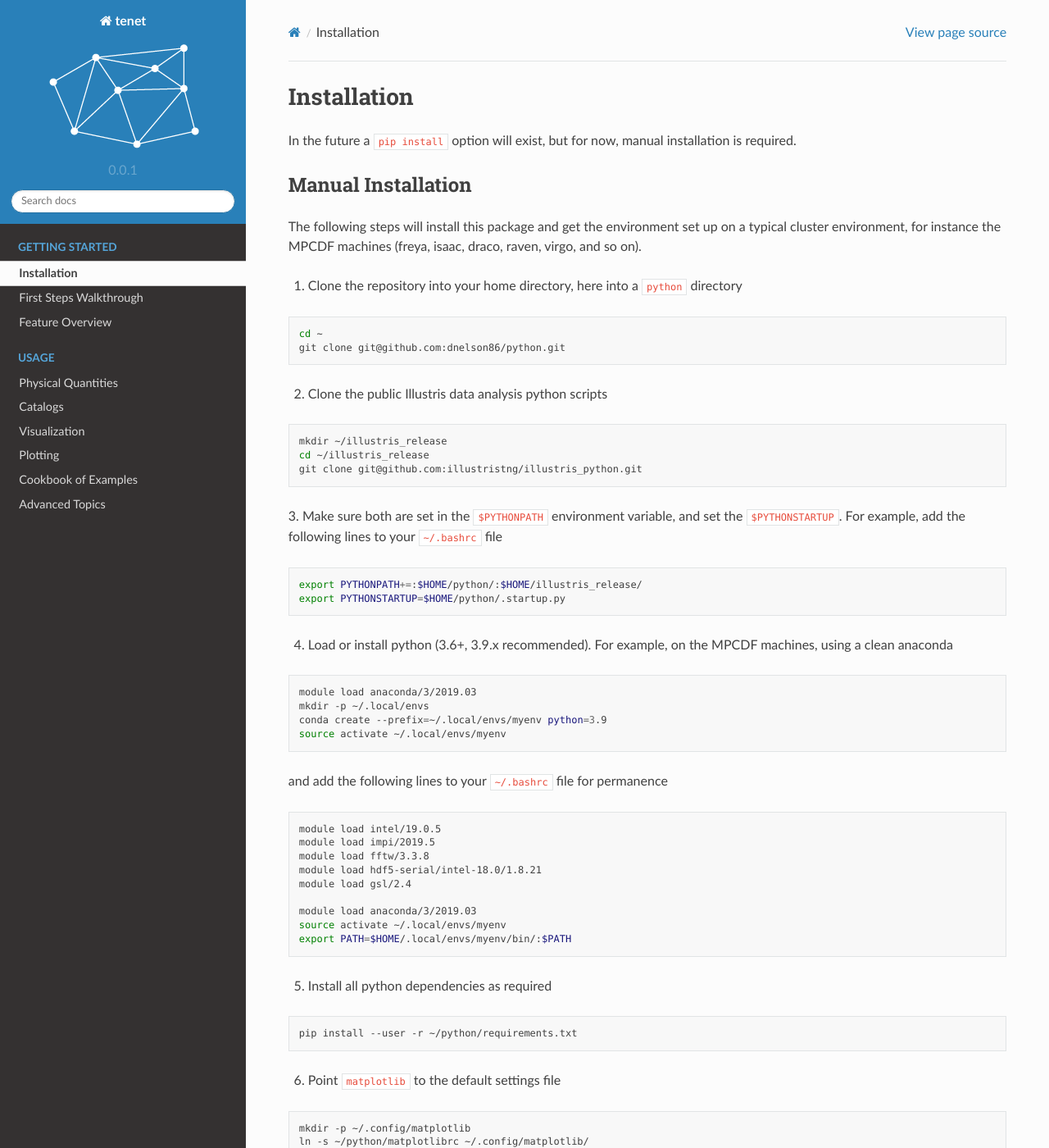
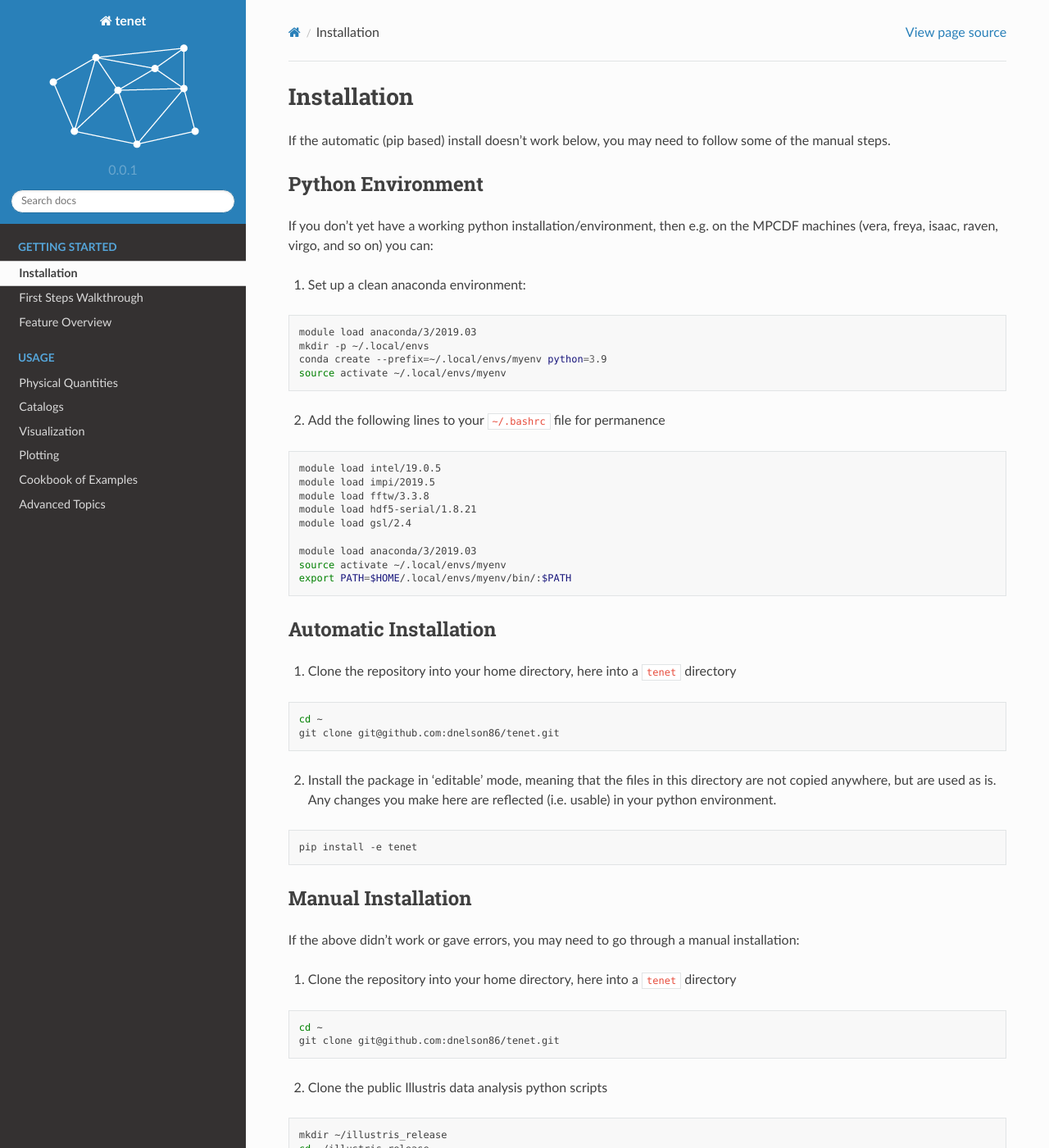
Before and after one commit to dnelson/temet, a Sphinx documentation site: the page built from tenet/docs/installation.rst, in a window 1280 px wide and 1400 px high. Shown: the whole window at 82% size. Built offline with Sphinx 7.4.7 and the Read the Docs theme 2.0.0, drawn with Linux system fonts in a browser that asks for light colours; pages that are not in the unit, such as notebooks, are missing from menus; some of the changed text lies outside the part shown.

Commit message:
Doc and setup updates for new package structure.

```diff
--- a/requirements.txt
+++ b/requirements.txt
@@ -19,4 +19,4 @@ astro-sedpy
 astro-prospector
 reproject
 scikit-image
-illustris_python @ git+https://github.com/cbyrohl/illustris_python@master
+illustris_python @ git+https://github.com/illustristng/illustris_python@master
--- a/tenet/__init__.py
+++ b/tenet/__init__.py
@@ -0,0 +1,4 @@
+__all__ = ["ICs", "cosmo", "load", "obs", "plot", "projects", "tracer", "util", "vis"]
+
+from . import *
+from .util.simParams import simParams as sim
--- a/tenet/docs/conf.py
+++ b/tenet/docs/conf.py
@@ -82,6 +82,8 @@ napoleon_numpy_docstring = False
 
 autodoc_member_order = 'bysource'
 
+add_module_names = False
+
 def setup(app):
     app.add_css_file('style.css')
     app.add_directive('exec', ExecDirective)
--- a/tenet/docs/installation.rst
+++ b/tenet/docs/installation.rst
@@ -1,19 +1,66 @@
 Installation
 ============
 
-In the future a ``pip install`` option will exist, but for now, manual installation is required.
+If the automatic (pip based) install doesn't work below, you may need to follow some of the manual steps.
+
+
+Python Environment
+------------------
+
+If you don't yet have a working python installation/environment, then e.g. on the MPCDF machines (vera, freya, isaac, raven, virgo, and so on) you can:
+
+1. Set up a clean anaconda environment:
+
+.. code-block:: bash
+
+    module load anaconda/3/2019.03
+    mkdir -p ~/.local/envs
+    conda create --prefix=~/.local/envs/myenv python=3.9
+    source activate ~/.local/envs/myenv
+
+2. Add the following lines to your ``~/.bashrc`` file for permanence
+
+.. code-block:: bash
+
+    module load intel/19.0.5
+    module load impi/2019.5
+    module load fftw/3.3.8
+    module load hdf5-serial/1.8.21
+    module load gsl/2.4
+
+    module load anaconda/3/2019.03
+    source activate ~/.local/envs/myenv
+    export PATH=$HOME/.local/envs/myenv/bin/:$PATH
+
+
+Automatic Installation
+----------------------
+
+1. Clone the repository into your home directory, here into a ``tenet`` directory
+
+.. code-block:: bash
+
+    cd ~
+    git clone git@github.com:dnelson86/tenet.git
+
+2. Install the package in 'editable' mode, meaning that the files in this directory are not copied anywhere, but are used as is. Any changes you make here are reflected (i.e. usable) in your python environment.
+
+.. code-block:: bash
+
+    pip install -e tenet
+
 
 Manual Installation
 -------------------
 
-The following steps will install this package and get the environment set up on a typical cluster environment, for instance the MPCDF machines (freya, isaac, draco, raven, virgo, and so on).
+If the above didn't work or gave errors, you may need to go through a manual installation:
 
-1. Clone the repository into your home directory, here into a ``python`` directory
+1. Clone the repository into your home directory, here into a ``tenet`` directory
 
 .. code-block:: bash
 
     cd ~
-    git clone git@github.com:dnelson86/python.git
+    git clone git@github.com:dnelson86/tenet.git
 
 2. Clone the public Illustris data analysis python scripts
 
@@ -28,44 +75,20 @@ For example, add the following lines to your ``~/.bashrc`` file
 
 .. code-block:: bash
 
-    export PYTHONPATH+=:$HOME/python/:$HOME/illustris_release/
-    export PYTHONSTARTUP=$HOME/python/.startup.py
+    export PYTHONPATH+=:$HOME/tenet/:$HOME/illustris_release/
 
-4. Load or install python (3.6+, 3.9.x recommended). For example, on the MPCDF machines, using a clean anaconda
+4. Install all python dependencies as required
 
 .. code-block:: bash
 
-    module load anaconda/3/2019.03
-    mkdir -p ~/.local/envs
-    conda create --prefix=~/.local/envs/myenv python=3.9
-    source activate ~/.local/envs/myenv
-
-and add the following lines to your ``~/.bashrc`` file for permanence
-
-.. code-block:: bash
-
-    module load intel/19.0.5
-    module load impi/2019.5
-    module load fftw/3.3.8
-    module load hdf5-serial/intel-18.0/1.8.21
-    module load gsl/2.4
-
-    module load anaconda/3/2019.03
-    source activate ~/.local/envs/myenv
-    export PATH=$HOME/.local/envs/myenv/bin/:$PATH
-
-5. Install all python dependencies as required
-
-.. code-block:: bash
-
-    pip install --user -r ~/python/requirements.txt
+    pip install --user -r ~/tenet/requirements.txt
 
 6. Point ``matplotlib`` to the default settings file
 
 .. code-block:: bash
 
     mkdir -p ~/.config/matplotlib
-    ln -s ~/python/matplotlibrc ~/.config/matplotlib/
+    ln -s ~/tenet/tenet/matplotlibrc ~/.config/matplotlib/
 
 and install the Roboto font used by default
 
@@ -80,8 +103,8 @@ and install the Roboto font used by default
 
 .. code-block:: bash
 
-    cd ~/python/tables/
-    wget -r -nH --cut-dirs=2 --no-parent --reject="index.html*" -e robots=off www.tng-project.org/files/dnelson_tables/
+    cd ~/tenet/tenet/tables/
+    wget -r -nH --cut-dirs=2 --no-parent --reject="index.html*" -e robots=off tenet.tng-project.org/tables/
 
 8. Organize simulation directories as follows
 
@@ -99,8 +122,8 @@ note that the last two lines create symlinks to the actual output directory wher
 Replace as needed with the actual path on your machine.
 
 
-Installation (continued)
-------------------------
+Manual Installation (continued)
+-------------------------------
 
 Several external tools and post-processing codes are used, for specific analysis routines.
 The following additional installation steps are therefore optional, depending on application.
```
Also changed, not shown: README.md (+6 -6 lines), setup.py (+48 -1 lines), tenet/docs/first_steps.rst (+11 -5 lines), tenet/docs/index.rst (+9 -1 lines), .startup.py (deleted), 2 other files.
